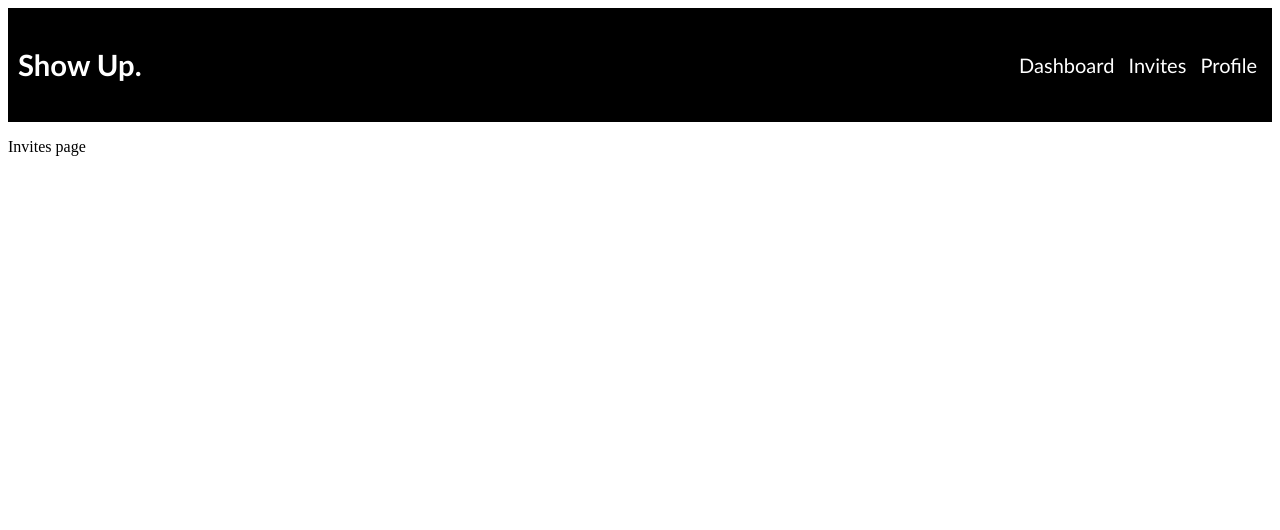
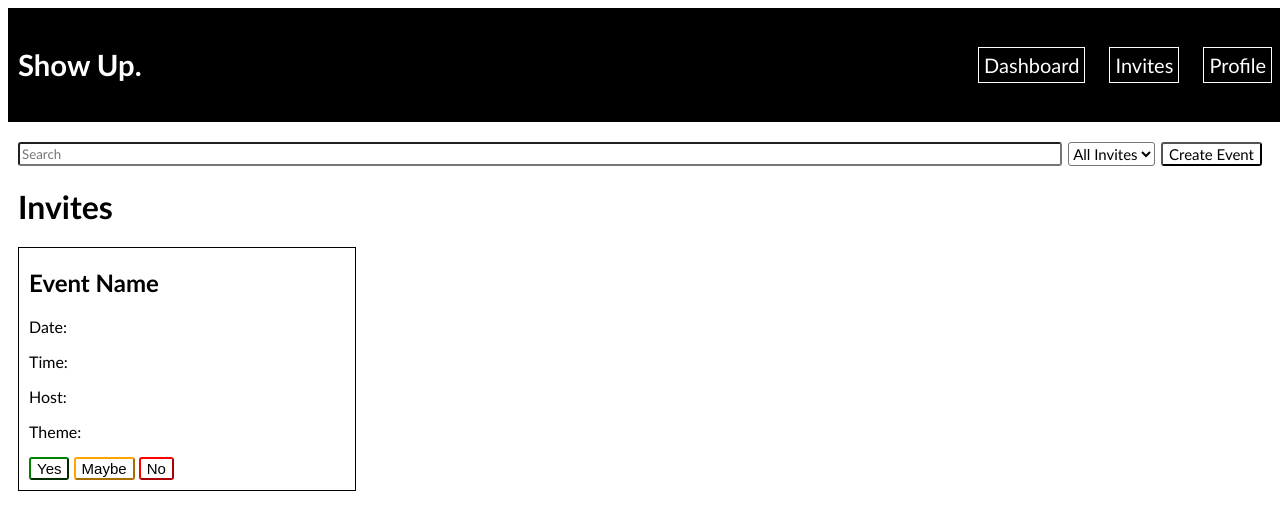
Before and after one commit to cherrylin16/showUp, a Django app: page /invites/ in a window 1280 px wide. Shown: the top 530 px of the page. Run offline with Django 5.2, Linux system fonts and the light colour scheme.

Commit message:
invites frontend

```diff
--- a/showUp/invites/templates/invites/index.html
+++ b/showUp/invites/templates/invites/index.html
@@ -1,10 +1,73 @@
 <!DOCTYPE html>
 <html lang="en">
     <head>
+        <style>
+            .tools {
+                display: flex;
+                justify-content: space-between;
+                padding: 10px;
+                padding-top: 20px;
+                padding-bottom: 0px;
+            }
 
+            .tools-content {
+                font-family:'Gill Sans', 'Gill Sans MT', Calibri, 'Trebuchet MS', sans-serif;
+                background-color: white;
+                border-radius: 3px;
+                font-size: 15px;
+            }
+
+            #InvitesSearchTextBox {
+                font-family:'Gill Sans', 'Gill Sans MT', Calibri, 'Trebuchet MS', sans-serif;
+                border-radius: 3px;
+            }
+
+            .invites-body {
+                display: inline-flex;
+                gap: 10px;
+                padding: 10px;
+                padding-top: 0px;
+            }
+
+            .invites-card {
+                border: 1px solid black;
+                padding: 10px;
+                padding-top: 0px;
+            }
+
+            button {
+                background-color: white;
+                border-radius: 3px;
+                font-size: 15px;
+            }
+        </style>
     </head>
     <body>
         {% include "static/navigationbar.html" %}
-        <p>Invites page</p>
+        <div class="tools">
+            <input id="InvitesSearchTextBox" type="text" class="col-10" placeholder="Search" />
+            <select class="tools-content">
+                <option value="All">All Invites</option>
+                <option value="Yes">Yes</option>
+                <option value="Maybe">Maybe</option>
+                <option value="No">No</option>
+            </select>
+            <button type="button" class="tools-content">Create Event</button>
+        </div>
+        <h1 style="padding-left: 10px;">Invites</h1>
+        <div class="invites-body col-12">
+            <div class="invites-card col-3">
+                <h2>Event Name</h2>
+                <p>Date: </p>
+                <p>Time: </p>
+                <p>Host: </p>
+                <p>Theme: </p>
+                <div>
+                    <button type="button" style="border-color: green;">Yes</button>
+                    <button type="button" style="border-color: orange;">Maybe</button>
+                    <button type="button" style="border-color: red;">No</button>
+                </div>
+            </div>
+        </div>
     </body>
 </html>
--- a/showUp/templates/static/navigationbar.html
+++ b/showUp/templates/static/navigationbar.html
@@ -1,12 +1,52 @@
 {% load static %}
 <style>
+    body {
+        font-family:'Gill Sans', 'Gill Sans MT', Calibri, 'Trebuchet MS', sans-serif;
+    }
+
+    .col-1 {
+        width: 8.3%
+    }
+
+    .col-3 {
+        width: 25%
+    }
+
+    .col-4 {
+        width: 33.3%
+    }
+
+    .col-6 {
+        width: 50%
+    }
+
+    .col-8 {
+        width: 66.7%
+    }
+
+    .col-10 {
+        width: 83.3%
+    }
+
+    .col-11 {
+        width: 91.7%
+    }
+
+    .col-12 {
+        width: 100%
+    }
+
     .navbar {
+        position: sticky;
+        top: 0;
+        left: 0;
+        width: 100%;
+        padding: 10px;
         background-color: black;
         color: white;
         display: flex;
         align-items: center;
         justify-content: space-between;
-        padding: 10px;
         font-family:'Gill Sans', 'Gill Sans MT', Calibri, 'Trebuchet MS', sans-serif;
     }
 
@@ -14,7 +54,9 @@
         color: white;
         text-decoration: none;
         padding: 5px;
+        margin: 10px;
         font-size: 20px;
+        border: 1px solid white;
     }
 
     .page-title {
```
